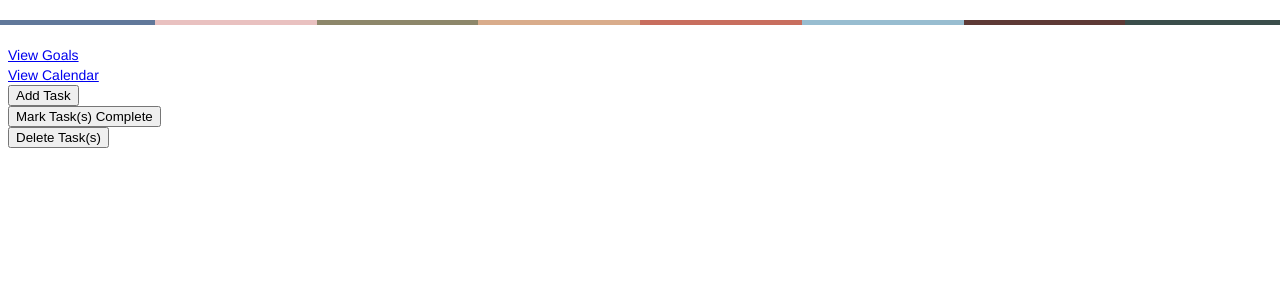
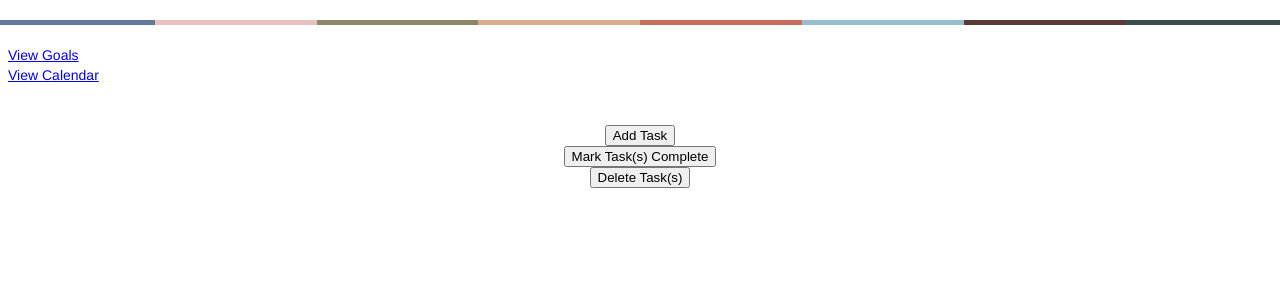
Before and after one commit to yfalcon8/task_manager, a Flask app: page /tasks in a window 1280 px wide. Shown: the top 300 px of the page. Run offline with Flask 2, Linux system fonts and the light colour scheme; the visitor is signed in with stand-in values (Sample User, id 1); data that the repository does not hold is empty; some libraries are stand-ins or nearby versions.

Commit message:
trying to figure out the left and main content div

```diff
--- a/static/css/stylesheet.css
+++ b/static/css/stylesheet.css
@@ -155,3 +155,9 @@ fieldset {
     border: 0;
     min-width: 0;
 }
+
+#main_task_div {
+    text-align: center;
+    border-collapse: black;
+    border: 10px;
+}
--- a/templates/tasks.html
+++ b/templates/tasks.html
@@ -13,20 +13,24 @@
 <div class="container-fluid">
     <div class="row form-group">
         <hr class="colorgraph">
-        <div class="col-sm-3 col-lg-2 col-md-6" id="left_bar">
-            <nav class="navbar navbar-default navbar-fixed-side"></nav>
+        <div class="col-xs-12 col-md-9 col-md-push-3" id="left_bar">
+            <nav class="navbar navbar-default navbar-fixed-side">
+                <a href="/goals">View Goals</a><br>
+                <a href="/calendar">View Calendar</a>
+            </nav>
 
-
-            <a href="/goals">View Goals</a><br>
-            <a href="/calendar">View Calendar</a>
     </div>
 </div>
 <!-- This is the main div where the user will see all current tasks. -->
-        <div class="col-xs-10 col-sm-9 col-md-6 col-sm-offset-2 col-md-offset-3" id="main_task_div" >
+        <div class="col-xs-12 col-md-3 col-md-pull-9" id="main_task_div" >
+            <fieldset>
             <!-- Content -->
             <!-- Jinja loop feed from the db the current tasks -->   {% for task in tasks %}
                     <input type="checkbox" name="task" value="{{ task.task_name }}">{{ task.task_name }} {{ task.due_date }}<br>
                 {% endfor %}
+            </fieldset>
+        <br>
+        <br>
         <div id="addTaskModal" class="modal col-xs-10 col-sm-9 col-md-6 col-sm-offset-2 col-md-offset-3">
             <div class="model-content modal-lg">
                 <button type="button" class="close" data-dismiss="modal">X</button>
```
